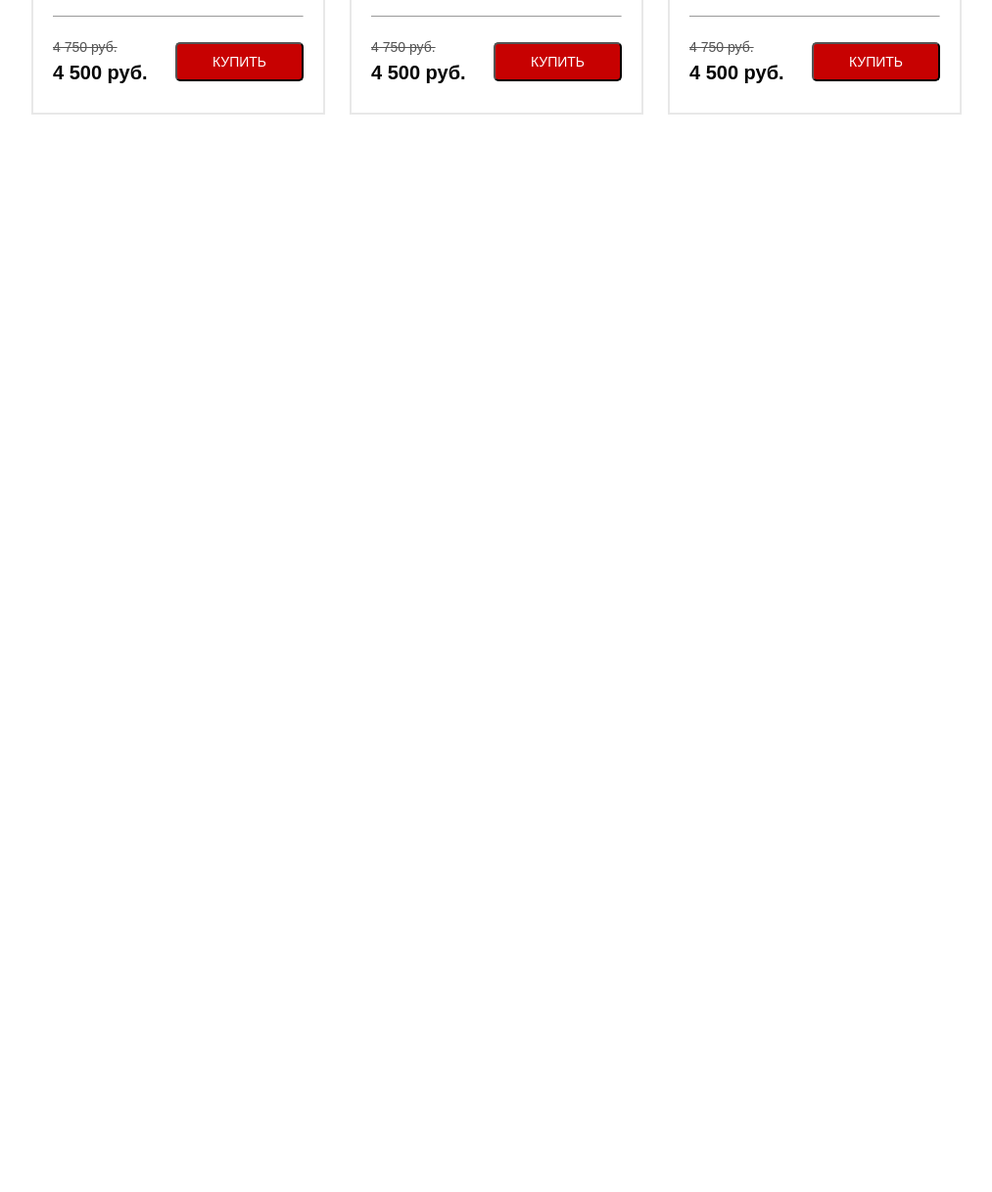
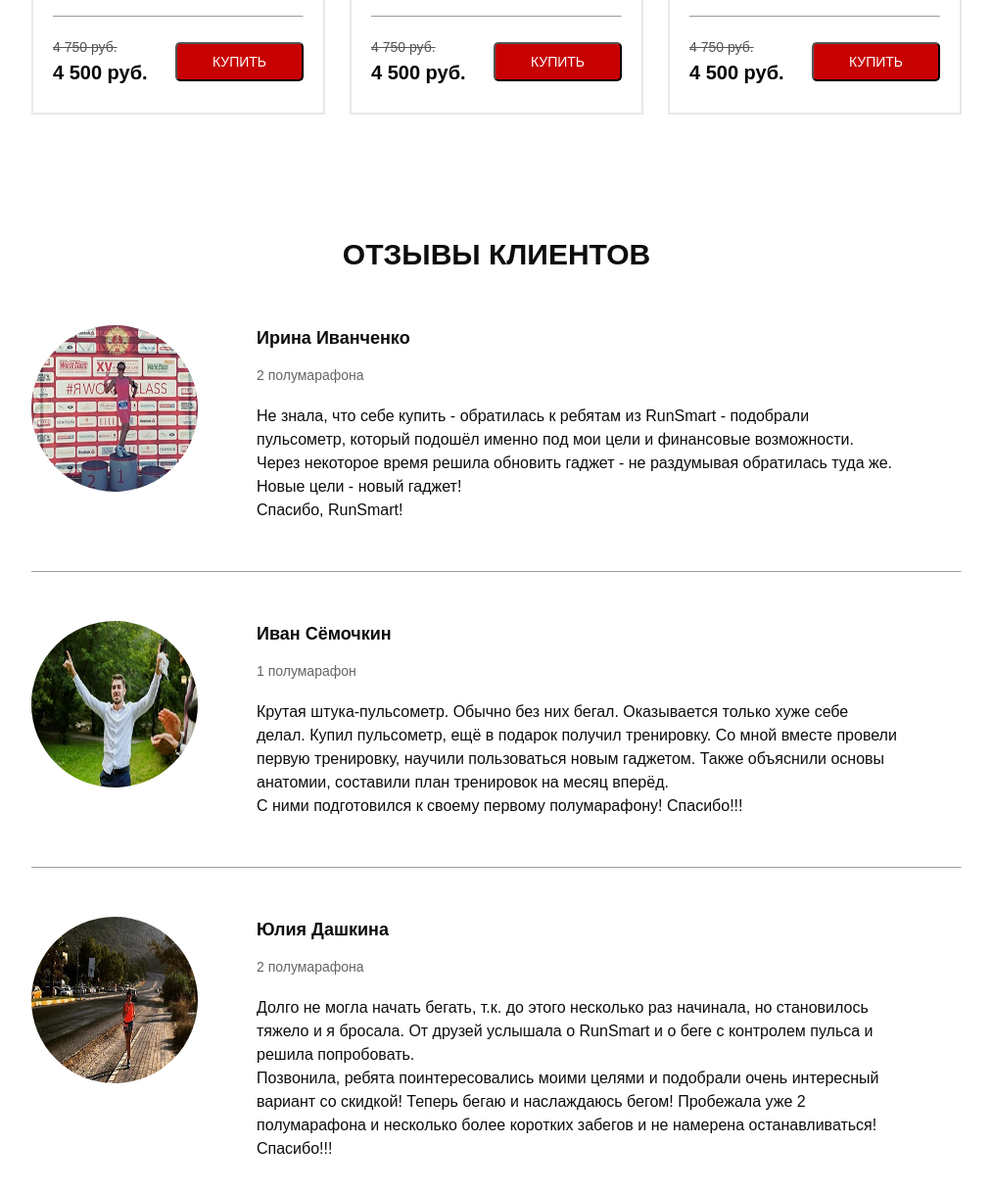
Before and after one commit to elizkavalenka/RunSmart, a website: page src/index.html in a window 1280 px wide. Shown: the part 3610-4827 px from the top of the page at 98% size, without its empty margins (133-1146 px from the left). Before the commit the page ends 3847 px from the top, so only its background shows below. Drawn offline with nearby package versions, Linux system fonts and the light colour scheme.

Commit message:
add review section

```diff
--- a/src/index.html
+++ b/src/index.html
@@ -375,6 +375,60 @@
         </div>
     </section>
 
+    <section class="review">
+        <div class="container">
+            <h2 class="title">Отзывы клиентов</h2>
+
+            <div class="review__item">
+                <img src="img/reviews/review_1.jpeg" alt="user" class="review__img">
+
+                <div class="review__text">
+                    <div class="review__name">Ирина Иванченко</div>
+                    <div class="review__number">2 полумарафона</div>
+                    <div class="review__descr">
+                        Не знала, что себе купить - обратилась к ребятам из RunSmart - подобрали пульсометр, который подошёл именно под мои цели и финансовые возможности. Через некоторое время решила обновить гаджет - не раздумывая обратилась туда же.
+                        <br>
+                        Новые цели - новый гаджет!
+                        <br>
+                        Спасибо, RunSmart!
+                    </div>
+                </div>
+            </div>
+            <hr>
+            <div class="review__item">
+                <img src="img/reviews/review_2.jpeg" alt="user" class="review__img">
+
+                <div class="review__text">
+                    <div class="review__name">Иван Сёмочкин</div>
+                    <div class="review__number">1 полумарафон</div>
+                    <div class="review__descr">
+                        Крутая штука-пульсометр. Обычно без них бегал. Оказывается только хуже себе делал. Купил пульсометр, ещё в подарок получил тренировку. Со мной вместе провели первую тренировку, научили пользоваться новым гаджетом. Также объяснили основы анатомии, составили план тренировок на месяц вперёд.
+                        <br>
+                        С ними подготовился к своему первому полумарафону! Спасибо!!!
+                    </div>
+                </div>
+            </div>
+            <hr>
+            <div class="review__item">
+                <img src="img/reviews/review_3.jpeg" alt="user" class="review__img">
+
+                <div class="review__text">
+                    <div class="review__name">Юлия Дашкина</div>
+                    <div class="review__number">2 полумарафона</div>
+                    <div class="review__descr">
+                        Долго не могла начать бегать, т.к. до этого несколько раз начинала, но становилось тяжело и я бросала. От друзей услышала о RunSmart и о беге с контролем пульса и решила попробовать.
+                        <br>
+                        Позвонила, ребята поинтересовались моими целями и подобрали очень интересный вариант со скидкой! Теперь бегаю и наслаждаюсь бегом! Пробежала уже 2 полумарафона и несколько более коротких забегов и не намерена останавливаться!
+                        <br>
+                        Спасибо!!!
+                    </div>
+                </div>
+            </div>
+            </div>
+
+        </div>
+    </section>
+
     <script type="text/javascript" src="https://code.jquery.com/jquery-1.11.0.min.js"></script>
     <script type="text/javascript" src="https://code.jquery.com/jquery-migrate-1.2.1.min.js"></script>
     <script src="js/slick.min.js"></script>
--- /dev/null
+++ b/src/sass/blocks/_review.scss
@@ -0,0 +1,42 @@
+.review {
+    padding-bottom: 70px;
+    &__item {
+        display: flex;
+        margin-top: 70px;
+        &:nth-child(n+2) {
+            margin-top: 50px;
+        }
+    }
+    &__img {
+        width: 170px;
+        height: 170px;
+        border-radius: 100%;
+    }
+    &__text {
+        padding-right: 62px;
+        margin-left: 60px;
+    }
+    &__name {
+        font-size: 18px;
+        font-weight: 700;
+        color: #0d0d0d;
+        margin-bottom: 14px;
+    }
+    &__number {
+        font-size: 14px;
+        font-weight: 300;
+        color: #646464;
+        margin-bottom: 19px;
+    }
+    &__descr {
+        font-size: 16px;
+        font-weight: 300;
+        color: #0d0d0d;
+    }
+    hr {
+        background-color: #F6F6F6;
+        margin-top: 50px;
+        border-bottom: none;
+    }
+
+}
--- a/src/sass/style.scss
+++ b/src/sass/style.scss
@@ -14,3 +14,4 @@
 @import 'blocks/forms';
 @import 'blocks/carousel';
 @import 'blocks/catalog';
+@import 'blocks/review';
```
Also changed, not shown: src/css/style.min.css.
